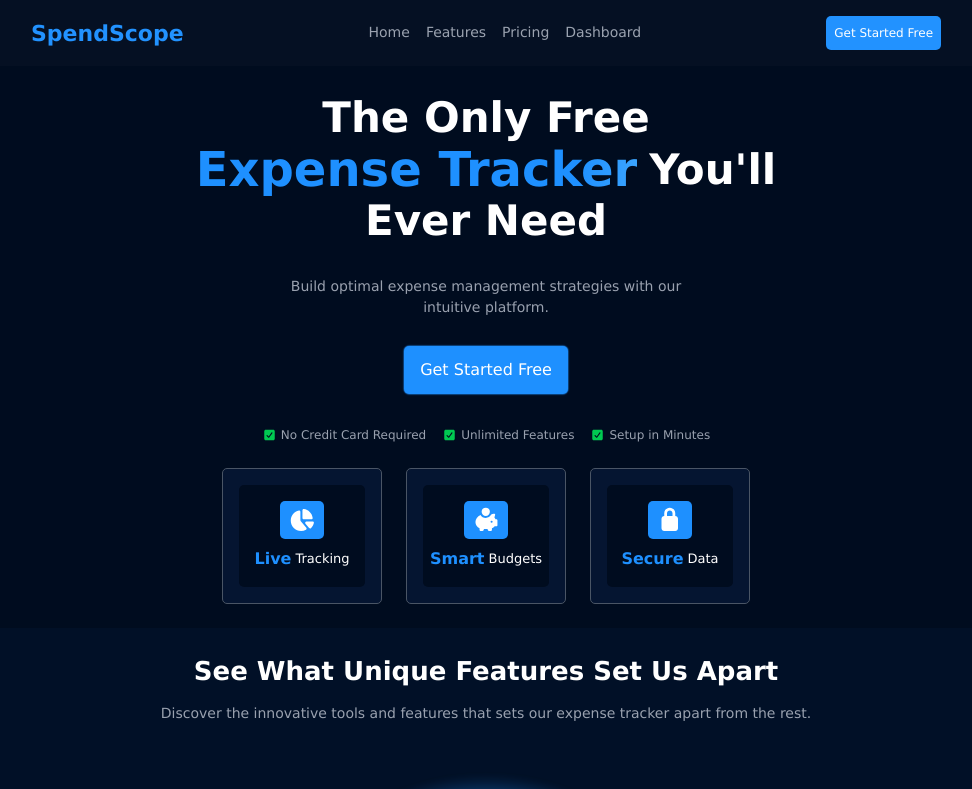
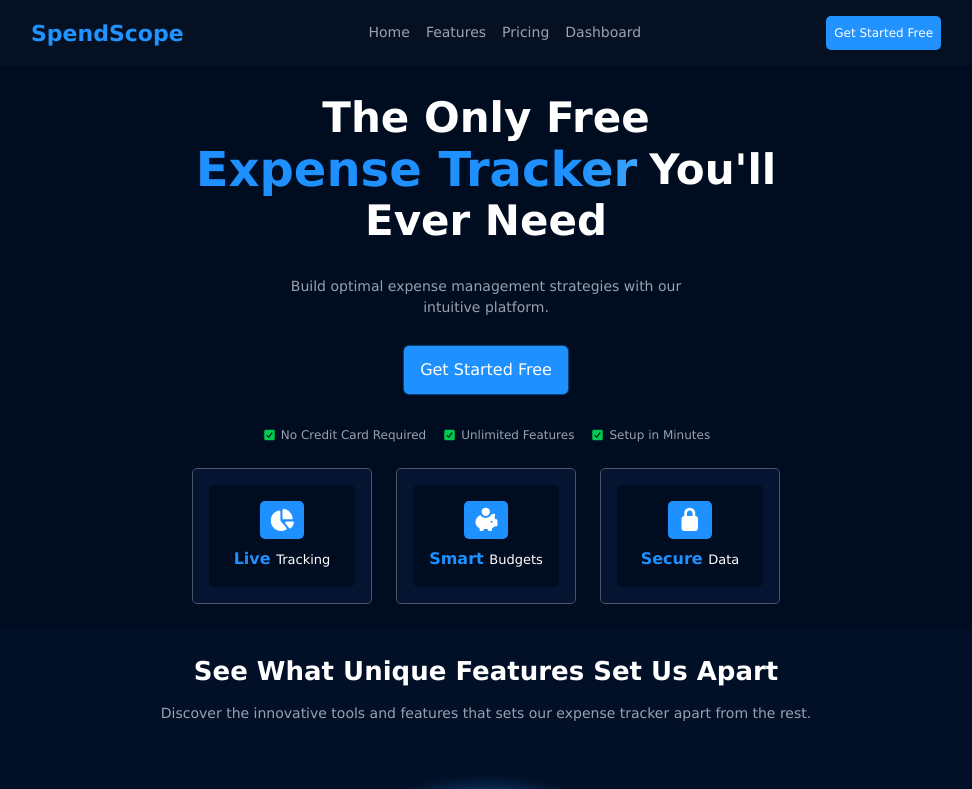
Before and after one commit to masonE17/spendscope, a React (Vite) app: page / in a window 1280 px wide. Shown: the top 789 px of the page, without its empty margins (154-1126 px from the left). Built offline with nearby package versions, Linux system fonts and the light colour scheme.

Commit message:
Minor UI fix.

```diff
--- a/src/App.jsx
+++ b/src/App.jsx
@@ -18,13 +18,10 @@ function NavLink({ label }) {
 
 function HomeDetails({ fWord, lWord, icon }) {
   return (
-    <div className="border-solid border-gray-600 border w-40 p-4 bg-[rgb(5,21,49)] rounded-[5px] flex flex-col justify-center items-center transition-transform duration-300 ease-in-out hover:scale-105 hover:bg-[#1e90ff]">
+    <div className="border-solid border-gray-600 border w-45 p-4 bg-[rgb(5,21,49)] rounded-[5px] flex flex-col justify-center items-center transition-transform duration-300 ease-in-out hover:scale-105 hover:bg-[#1e90ff]">
       <div className="rounded-[5px] w-full p-4 bg-[rgb(0,12,31)] flex flex-col justify-center items-center gap-2">
         <FontAwesomeIcon icon={ icon } className="text-white text-[22px] bg-[#1e90ff] p-2 rounded-[5px]"/>
-        <div className="flex flex-row justify-center items-center gap-1">
-          <p className="text-[#1e90ff] text-[16px] font-bold">{ fWord }</p>
-          <p className="text-white text-[13px] text-center">{ lWord }</p>
-        </div>
+        <p className="text-white text-[13px] text-center"><b className="text-[#1e90ff] text-[16px] font-bold">{ fWord } </b>{ lWord }</p>
       </div>
     </div>
   );
```
